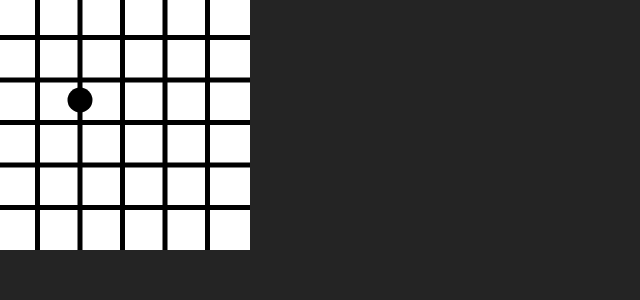
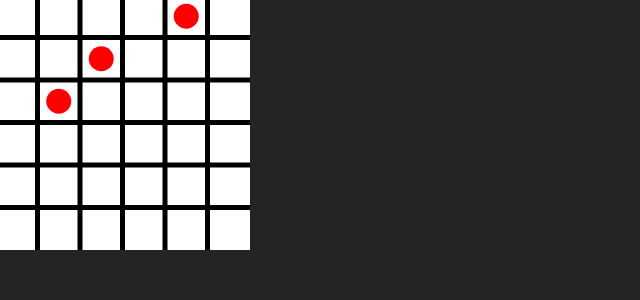
Before and after one commit to nicholas-eras/myCifra, a Next.js app in the folder front/: page /teste in a window 1280 px wide. Shown: the top 300 px of the page, without its empty margins (0-640 px from the left). Built offline with nearby package versions, Linux system fonts and the light colour scheme.

Commit message:
diagram init

```diff
--- a/front/components/ChordDiagram.tsx
+++ b/front/components/ChordDiagram.tsx
@@ -1,22 +1,75 @@
 import React from 'react'
 
-const ChordDiagram = ({ chordName }) => {
+const ChordDiagram = ({ chordName } : {chordName : string}) => {
+  const maxWidthRel = 100;
+  const maxHeightRel = 100;
+  const numVerticalLines = 5;
+  const numHorizontalLines = 5;
+  const numVerticalSquares = numVerticalLines + 1;
+  const numHorizontalSquares = numHorizontalLines + 1;
+  const lineWidth = 2;
+  const squareWidth = (maxWidthRel - numHorizontalLines*lineWidth) / numHorizontalSquares;
+  const squareHeight = (maxHeightRel - numVerticalLines*lineWidth) / numVerticalSquares;
+  const circleRadius = 5;
+  const verticalLines = Array(numVerticalLines).fill({}).map((obj, i) => ({
+    x1 : (i+1)*squareHeight + lineWidth*i,
+    x2: (i+1)*squareHeight + lineWidth*i,
+    y1: 0,
+    y2: 100
+  }));
+
+  const horizontalLines = Array(numHorizontalLines).fill({}).map((obj, i) => ({
+    y1 : (i+1)*squareWidth + lineWidth*i,
+    y2: (i+1)*squareWidth + lineWidth*i,
+    x1: 0,
+    x2: 100
+  }));
+
+  const circles = [
+    {
+      xIndex: 1,
+      yIndex: 2,
+      r: circleRadius
+    },
+    {
+      xIndex: 2,
+      yIndex: 1,
+      r: circleRadius
+    },
+    {
+      xIndex: 4,
+      yIndex: 0,
+      r: circleRadius
+    },
+  ];
+
+  console.log(chordName);
   return (
     <svg width={250} height={250} viewBox="0 0 100 100">
         <polygon points="0,0 0,100 100,100, 100,0" fill={"white"}></polygon>
-        <line x1={15} y1={0} x2={15} y2={100} stroke='black' strokeWidth={2}></line>
-        <line x1={30 + 2} y1={0} x2={30 + 2} y2={100} stroke='black' strokeWidth={2}></line>
-        <line x1={45 + 4} y1={0} x2={45 + 4} y2={100} stroke='black' strokeWidth={2}></line>
-        <line x1={60 + 6} y1={0} x2={60 + 6} y2={100} stroke='black' strokeWidth={2}></line>
-        <line x1={75 + 8} y1={0} x2={75 + 8} y2={100} stroke='black' strokeWidth={2}></line>
 
-        <line y1={15} x1={0} y2={15} x2={100} stroke='black' strokeWidth={2}></line>
-        <line y1={30 + 2} x1={0} y2={30 + 2} x2={100} stroke='black' strokeWidth={2}></line>
-        <line y1={45 + 4} x1={0} y2={45 + 4} x2={100} stroke='black' strokeWidth={2}></line>
-        <line y1={60 + 6} x1={0} y2={60 + 6} x2={100} stroke='black' strokeWidth={2}></line>
-        <line y1={75 + 8} x1={0} y2={75 + 8} x2={100} stroke='black' strokeWidth={2}></line>
+        {verticalLines.map((square, i) => (
+          <line x1={square.x1} y1={square.y1} x2={square.x2} y2={square.y2} stroke='black' strokeWidth={lineWidth} key={`vertical-${i}`}/>
+        ))}
 
-        <circle cx={30 + 2} cy={45 - 15/3} r={5}></circle>
+        {horizontalLines.map((square, i) => (
+          <line x1={square.x1} y1={square.y1} x2={square.x2} y2={square.y2} stroke='black' strokeWidth={lineWidth} key={`horizonal-${i}`}/>
+        ))}
+
+        {circles.map((circle, i) => {
+          const cx = circle.xIndex*squareWidth + circle.xIndex * lineWidth + squareWidth / 2 - lineWidth / 2;
+          const cy = circle.yIndex*squareHeight + circle.yIndex * lineWidth + squareHeight / 2 - lineWidth / 2;
+
+          return (
+            <circle
+              cx={cx}
+              cy={cy}
+              r={circle.r}
+              key={`circle-${i}`}
+              fill="red"
+            />
+          );
+        })}
     </svg>
   )
 }
```
